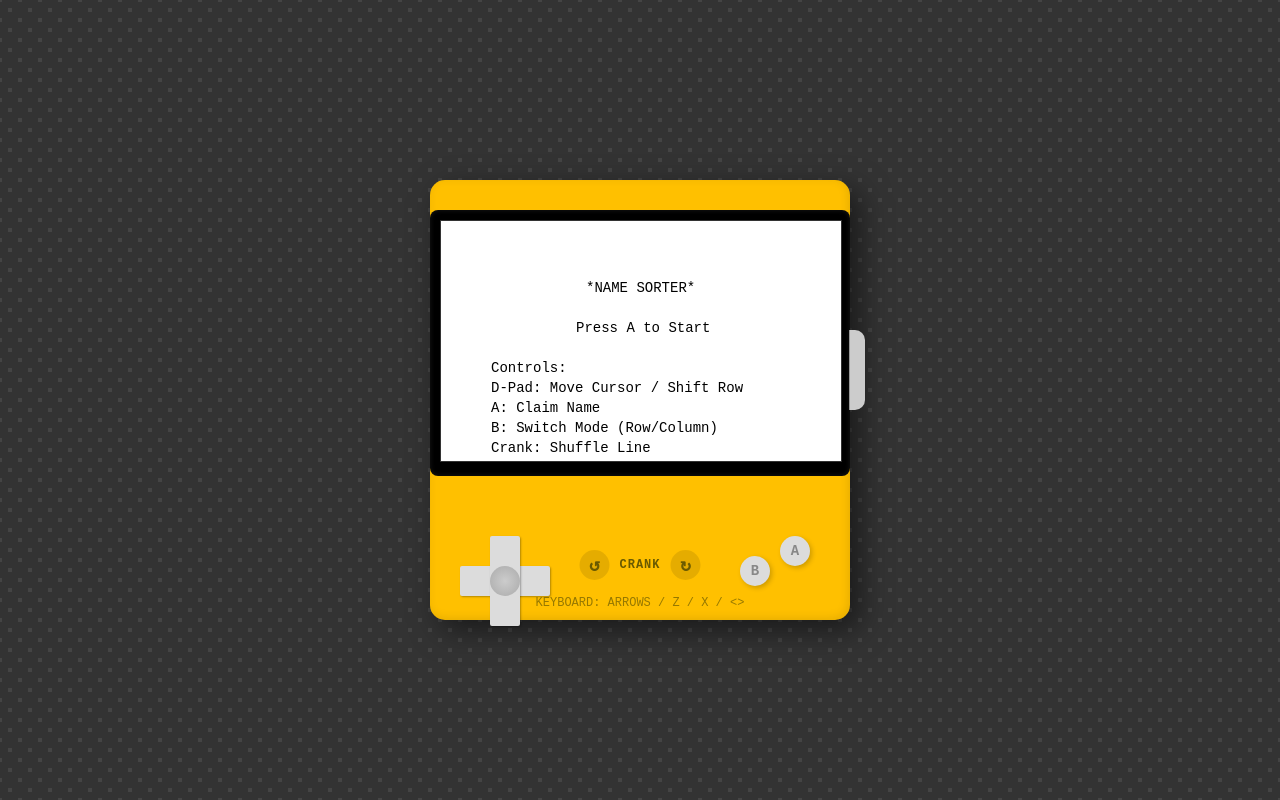
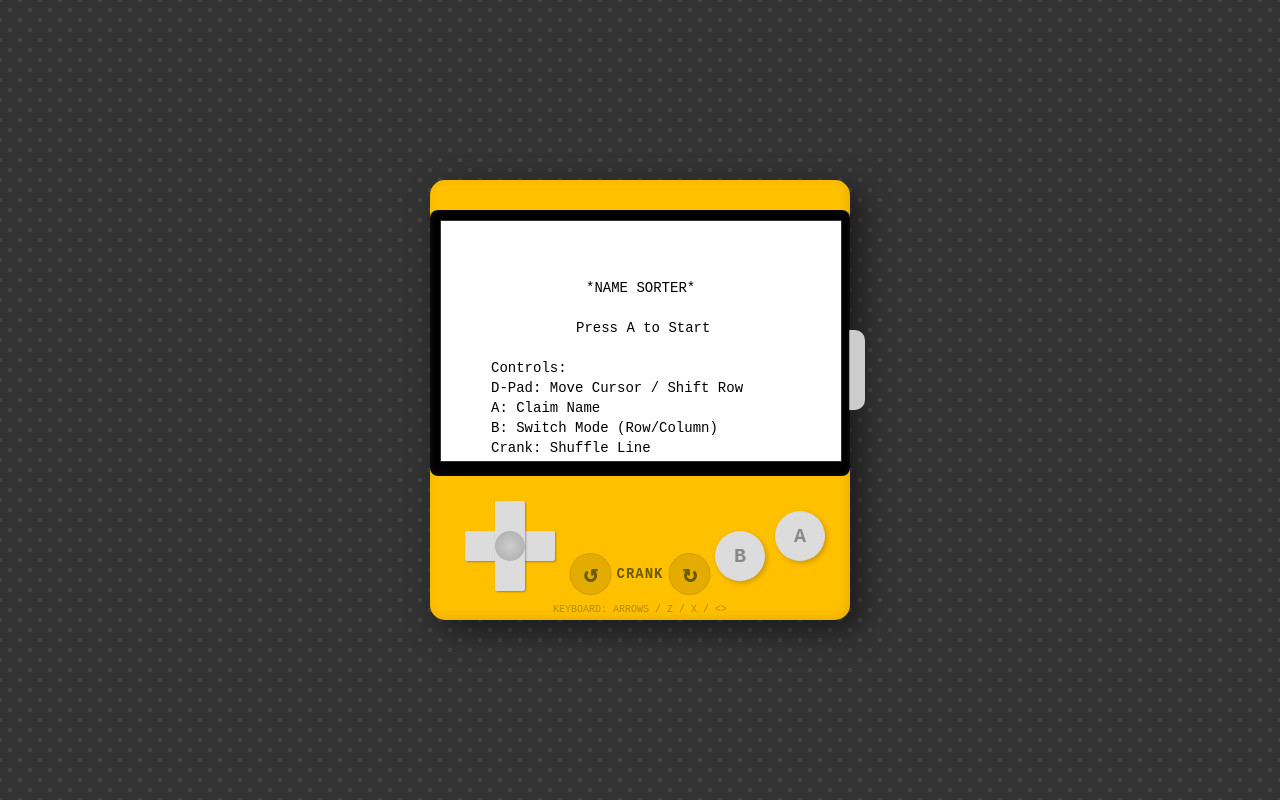
Before and after one commit to CormacAsGaeilge/name-sorter, a website built with Vite: page web/index.html in a window 1280 px wide. Built offline with nearby package versions, Linux system fonts and the light colour scheme.

Commit message:
Improve console UI layout and controls styling
Refined positioning and sizing of D-Pad and action buttons for better usability and visual alignment. Added transparent touch targets for D-Pad, increased action button size, adjusted crank controls, and improved overall layout for a more polished interface.

```diff
--- a/web/style.css
+++ b/web/style.css
@@ -25,7 +25,7 @@ body {
 /* The Console Body */
 .playdate-console {
   background-color: var(--pd-yellow);
-  width: calc(420px * var(--scale)); /* Approx proportional width */
+  width: calc(420px * var(--scale));
   height: calc(440px * var(--scale));
   border-radius: calc(15px * var(--scale));
   position: relative;
@@ -57,7 +57,7 @@ canvas {
 
 /* --- Controls Area --- */
 .controls-area {
-  width: 100%; /* CHANGED: Full width to position elements at edges */
+  width: 100%; /* Full width to allow buttons to sit near edges */
   flex-grow: 1;
   position: relative;
   margin-top: calc(20px * var(--scale));
@@ -66,15 +66,15 @@ canvas {
 /* D-Pad (Visual Only) */
 .d-pad {
   position: absolute;
-  left: 30px; /* Adjusted for full width */
-  top: 40px;
+  left: 35px; /* Moved slightly right */
+  top: 5px;  /* Moved UP (was 40px) */
   width: 90px;
   height: 90px;
 }
 .d-pad::before, .d-pad::after {
   content: '';
   position: absolute;
-  background-color: #dcdcdc; /* Metal/Grey cross */
+  background-color: #dcdcdc;
   box-shadow: 1px 1px 2px rgba(0,0,0,0.3);
   border-radius: 2px;
 }
@@ -92,10 +92,22 @@ canvas {
   z-index: 2;
 }
 
+/* Transparent clickable areas for D-Pad (Optional touch targets) */
+.d-touch {
+  position: absolute;
+  z-index: 10;
+  cursor: pointer;
+}
+.d-touch.up { width: 30px; height: 30px; top: 0; left: 30px; }
+.d-touch.down { width: 30px; height: 30px; bottom: 0; left: 30px; }
+.d-touch.left { width: 30px; height: 30px; top: 30px; left: 0; }
+.d-touch.right { width: 30px; height: 30px; top: 30px; right: 0; }
+
+
 /* A/B Buttons */
 .action-btn {
   position: absolute;
-  width: 30px; height: 30px;
+  width: 50px; height: 50px; /* BIGGER (was 30px) */
   background-color: #dcdcdc;
   border-radius: 50%;
   box-shadow: 2px 2px 5px rgba(0,0,0,0.2);
@@ -104,23 +116,35 @@ canvas {
   align-items: center;
   color: #888;
   font-weight: bold;
-  font-size: 14px;
-  cursor: pointer; /* Add cursor pointer */
+  font-size: 20px; /* Larger font */
+  cursor: pointer;
+  user-select: none;
 }
-.btn-b { right: 80px; top: 60px; } /* Adjusted spacing */
-.btn-a { right: 40px; top: 40px; }
+
+/* Adjusted positions for larger buttons */
+.btn-b { right: 85px; top: 35px; }
+.btn-a { right: 25px; top: 15px; }
+
+.action-btn.pressed {
+  background-color: #bbb;
+  box-shadow: inset 2px 2px 5px rgba(0,0,0,0.3);
+  transform: translateY(1px);
+}
 
 /* Menu Button */
 .btn-menu {
   position: absolute;
   right: -20px;
-  top: 60px; /* Next to screen */
+  top: 60px;
   width: 15px; height: 15px;
   background-color: #aaa;
   border-radius: 50%;
 }
 
-/* Crank Handle (Visual hint on the side) */
+/* --- CRANK VISUALS --- */
+
+/* 1. The Physical Handle (Side of device) */
+/* RENAMED to match HTML class 'crank-handle-visual' */
 .crank-handle-visual {
   position: absolute;
   right: -15px;
@@ -133,57 +157,48 @@ canvas {
 }
 
 /* 2. The On-Screen Controls (Bottom Center) */
+/* ADDED this class which was missing */
 .crank-controls {
   position: absolute;
-  bottom: 40px;
+  bottom: 25px; /* Positioned at bottom center */
   left: 50%;
   transform: translateX(-50%);
   display: flex;
   align-items: center;
-  gap: 10px;
+  gap: 5px;
   color: #6a5a00;
   font-weight: bold;
 }
 
 .crank-btn {
-  width: 30px; height: 30px;
+  width: 40px; height: 40px;
   background: rgba(0,0,0,0.1);
   border-radius: 50%;
   display: flex;
   justify-content: center;
   align-items: center;
   cursor: pointer;
-  font-size: 18px;
+  font-size: 24px;
   user-select: none;
+  border: 1px solid rgba(0,0,0,0.1);
 }
 .crank-btn:active {
   background: rgba(0,0,0,0.2);
+  transform: scale(0.95);
 }
 
 .crank-label {
-  font-size: 12px;
+  font-size: 14px;
   letter-spacing: 1px;
 }
 
 /* Instructions */
 .instructions {
   position: absolute;
-  bottom: 10px;
+  bottom: 5px;
   width: 100%;
   text-align: center;
   color: #6a5a00;
-  font-size: 12px;
-  opacity: 0.7;
+  font-size: 10px;
+  opacity: 0.5;
 }
-
-/* Add this to the end of web/style.css */
-
-.action-btn.pressed {
-  background-color: #bbb; /* Darker grey when pressed */
-  box-shadow: inset 2px 2px 5px rgba(0,0,0,0.3);
-  transform: translateY(1px);
-}
-
-.d-pad:active {
-    /* Optional: feedback for D-pad container if desired */
-}
```
